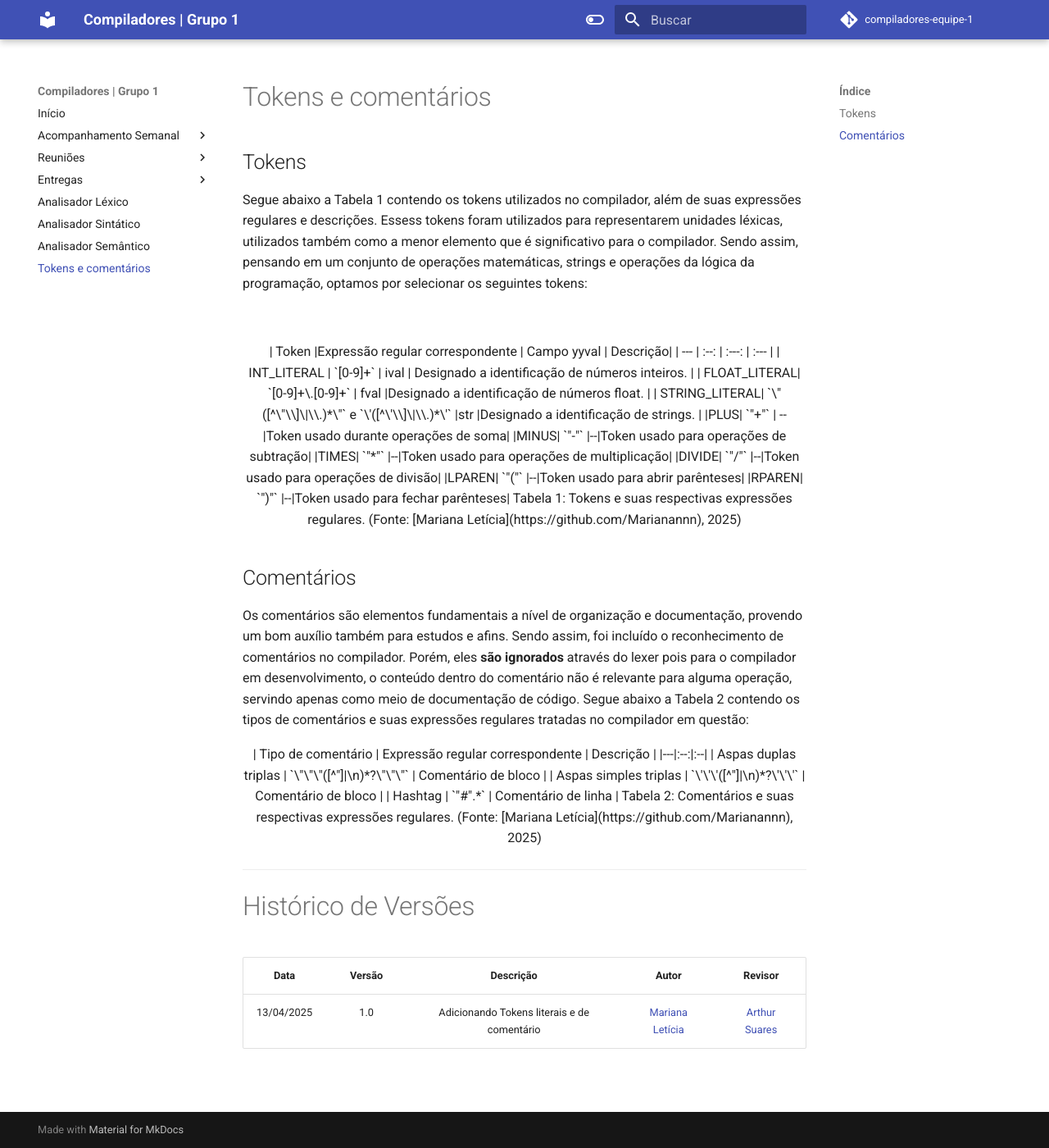
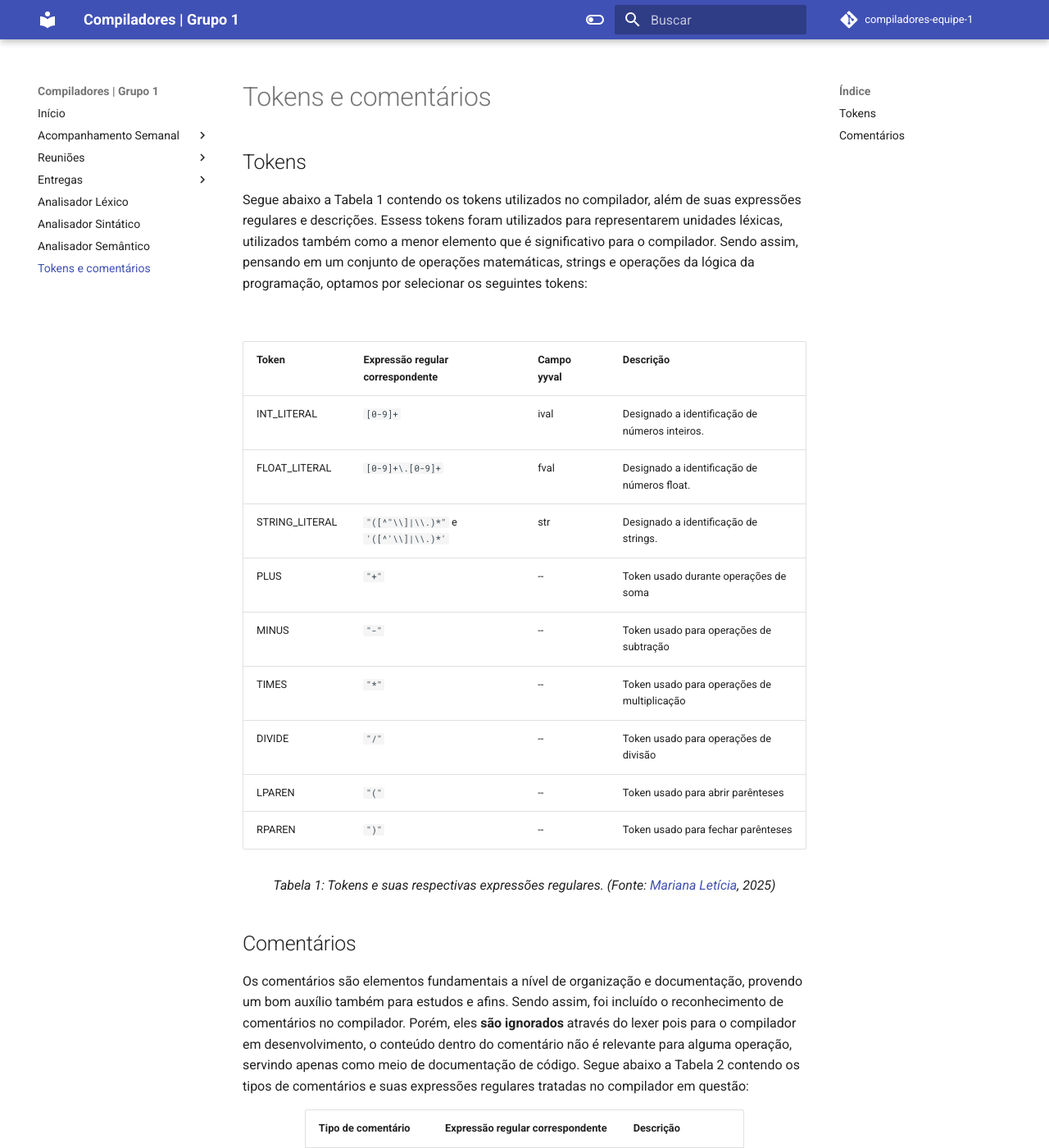
Before and after one commit to brunna-martins/compiladores-equipe-1, an MkDocs documentation site: the page built from docs/tokens-comentarios.md, in a window 1280 px wide and 1400 px high. Shown: the whole window at 82% size. Built offline with MkDocs 1.6.1 and Material for MkDocs 9.7.7, drawn with Linux system fonts in a browser that asks for light colours; comment, search, counter and statistics services are not loaded; some of the changed text lies outside the part shown.

Commit message:
[docs]: substituindo tabela em markdown por html

```diff
--- a/docs/tokens-comentarios.md
+++ b/docs/tokens-comentarios.md
@@ -10,21 +10,77 @@ Segue abaixo a Tabela 1 contendo os tokens utilizados no compilador, além de su
 
 <center>
 
-| Token |Expressão regular correspondente | Campo yyval  | Descrição|
-| --- | :--: | :---: | :--- |
-| INT_LITERAL | `[0-9]+` | ival | Designado a identificação de números inteiros.  |
-| FLOAT_LITERAL| `[0-9]+\.[0-9]+` | fval |Designado a identificação de números float. |
-| STRING_LITERAL| `\"([^\"\\]\|\\.)*\"`    e     `\'([^\'\\]\|\\.)*\'` |str |Designado a identificação de strings. |
-|PLUS| `"+"` | -- |Token usado durante operações de soma|
-|MINUS| `"-"` |--|Token usado para operações de subtração|
-|TIMES| `"*"` |--|Token usado para operações de multiplicação|
-|DIVIDE| `"/"` |--|Token usado para operações de divisão|
-|LPAREN| `"("` |--|Token usado para abrir parênteses|
-|RPAREN| `")"` |--|Token usado para fechar parênteses|
+<table>
+  <thead>
+    <tr>
+      <th>Token</th>
+      <th>Expressão regular correspondente</th>
+      <th>Campo yyval</th>
+      <th>Descrição</th>
+    </tr>
+  </thead>
+  <tbody>
+    <tr>
+      <td>INT_LITERAL</td>
+      <td><code>[0-9]+</code></td>
+      <td>ival</td>
+      <td>Designado a identificação de números inteiros.</td>
+    </tr>
+    <tr>
+      <td>FLOAT_LITERAL</td>
+      <td><code>[0-9]+\.[0-9]+</code></td>
+      <td>fval</td>
+      <td>Designado a identificação de números float.</td>
+    </tr>
+    <tr>
+      <td>STRING_LITERAL</td>
+      <td><code>&quot;([^&quot;\\]|\\.)*&quot;</code> e <code>&#39;([^&#39;\\]|\\.)*&#39;</code></td>
+      <td>str</td>
+      <td>Designado a identificação de strings.</td>
+    </tr>
+    <tr>
+      <td>PLUS</td>
+      <td><code>&quot;+&quot;</code></td>
+      <td>--</td>
+      <td>Token usado durante operações de soma</td>
+    </tr>
+    <tr>
+      <td>MINUS</td>
+      <td><code>&quot;-&quot;</code></td>
+      <td>--</td>
+      <td>Token usado para operações de subtração</td>
+    </tr>
+    <tr>
+      <td>TIMES</td>
+      <td><code>&quot;*&quot;</code></td>
+      <td>--</td>
+      <td>Token usado para operações de multiplicação</td>
+    </tr>
+    <tr>
+      <td>DIVIDE</td>
+      <td><code>&quot;/&quot;</code></td>
+      <td>--</td>
+      <td>Token usado para operações de divisão</td>
+    </tr>
+    <tr>
+      <td>LPAREN</td>
+      <td><code>&quot;(&quot;</code></td>
+      <td>--</td>
+      <td>Token usado para abrir parênteses</td>
+    </tr>
+    <tr>
+      <td>RPAREN</td>
+      <td><code>&quot;)&quot;</code></td>
+      <td>--</td>
+      <td>Token usado para fechar parênteses</td>
+    </tr>
+  </tbody>
+</table>
 
-Tabela 1: Tokens e suas respectivas expressões regulares. (Fonte: [Mariana Letícia](https://github.com/Marianannn), 2025)
+<p><em>Tabela 1: Tokens e suas respectivas expressões regulares. (Fonte: <a href="https://github.com/Marianannn">Mariana Letícia</a>, 2025)</em></p>
 
 </center>
+
 
 ## Comentários
 
@@ -32,11 +88,33 @@ Os comentários são elementos fundamentais a nível de organização e document
 
 <center>
 
-| Tipo de comentário | Expressão regular correspondente | Descrição |
-|---|:--:|:--|
-| Aspas duplas triplas | `\"\"\"([^"]|\n)*?\"\"\"` | Comentário de bloco |
-| Aspas simples triplas | `\'\'\'([^"]|\n)*?\'\'\'` | Comentário de bloco |
-| Hashtag | `"#".*` | Comentário de linha |
+<table>
+  <thead>
+    <tr>
+      <th>Tipo de comentário</th>
+      <th>Expressão regular correspondente</th>
+      <th>Descrição</th>
+    </tr>
+  </thead>
+  <tbody>
+    <tr>
+      <td>Aspas duplas triplas</td>
+      <td><code>&quot;&quot;&quot;([^&quot;]|\n)*?&quot;&quot;&quot;</code></td>
+      <td>Comentário de bloco</td>
+    </tr>
+    <tr>
+      <td>Aspas simples triplas</td>
+      <td><code>&#39;&#39;&#39;([^&#39;]|\n)*?&#39;&#39;&#39;</code></td>
+      <td>Comentário de bloco</td>
+    </tr>
+    <tr>
+      <td>Hashtag</td>
+      <td><code>&quot;#&quot;.*</code></td>
+      <td>Comentário de linha</td>
+    </tr>
+  </tbody>
+</table>
+
 
 
 Tabela 2: Comentários e suas respectivas expressões regulares. (Fonte: [Mariana Letícia](https://github.com/Marianannn), 2025)
```
